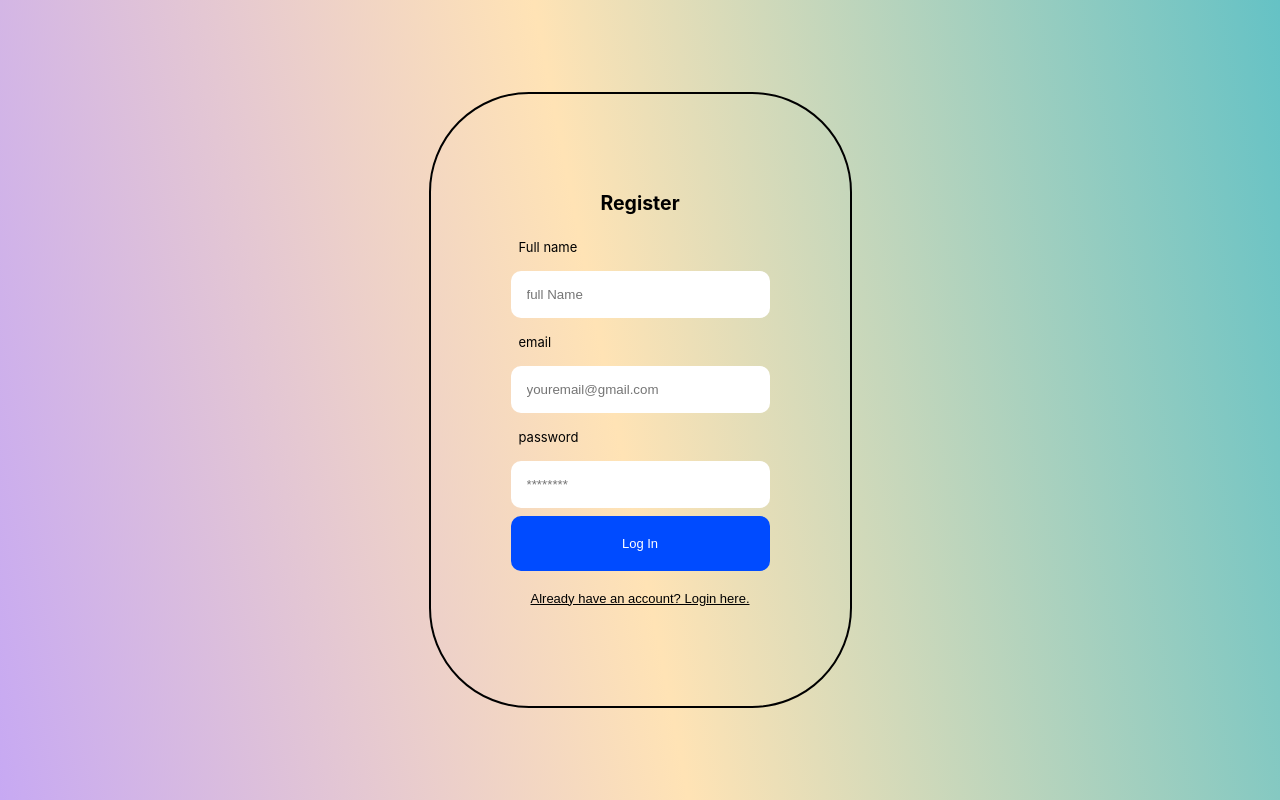
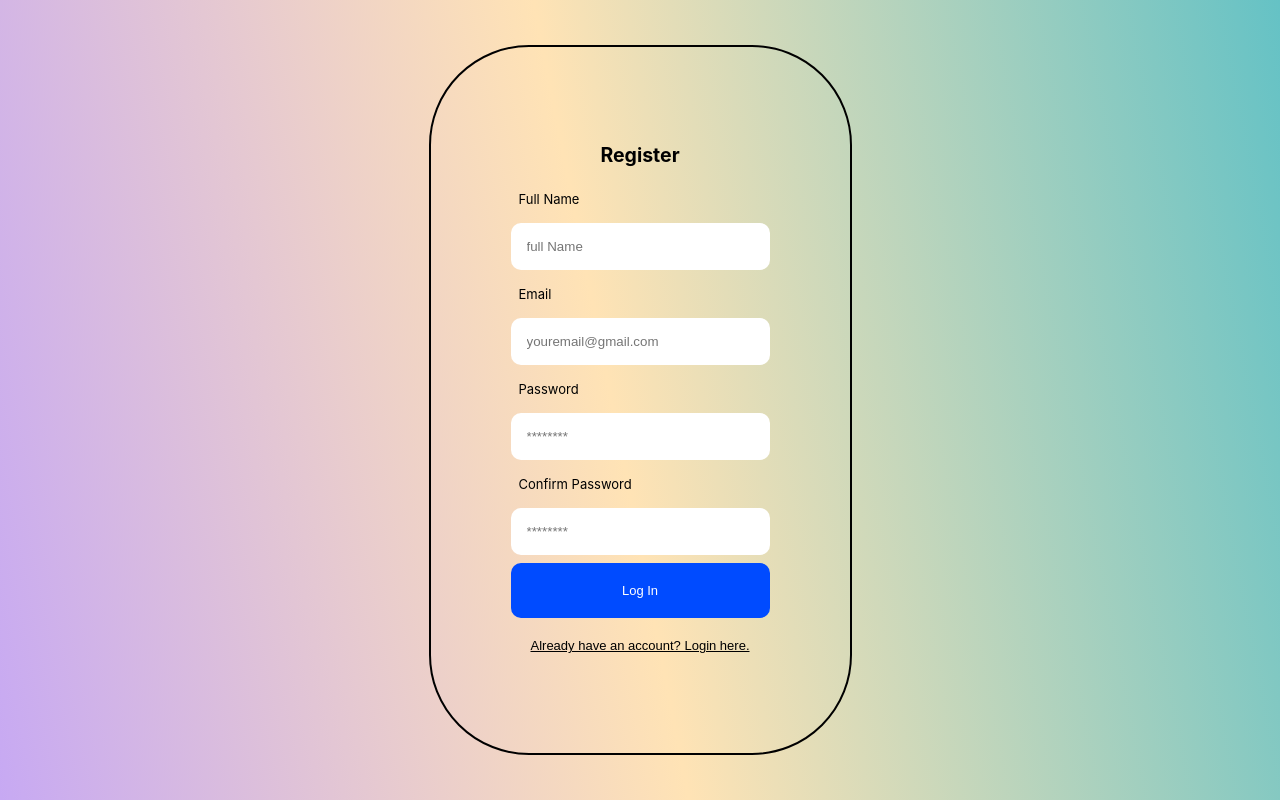
Before and after one commit to carinapadurariu/sq2025, a React (Create React App) app: page / in a window 1280 px wide. Both pictures are taken after a click on the button "Don't have an account? Register here.". Built offline with nearby package versions, Linux system fonts and the light colour scheme.

Commit message:
confirm password inserted

```diff
--- a/src/Register.jsx
+++ b/src/Register.jsx
@@ -4,6 +4,7 @@ export const Register = (props) => {
     const [email, setEmail] = useState('');
     const [pass, setPass] = useState('');
     const [name, setName] = useState('');
+    const [conf_pass, setConf_pass] = useState('');
 
     const handleSubmit = (e) => {
         e.preventDefault();
@@ -14,12 +15,14 @@ export const Register = (props) => {
         <div className="auth-form-container">
             <h2>Register</h2>
         <form className="register-form" onSubmit={handleSubmit}>
-            <label htmlFor="name">Full name</label>
+            <label htmlFor="name">Full Name</label>
             <input value={name} name="name" onChange={(e) => setName(e.target.value)} id="name" placeholder="full Name" />
-            <label htmlFor="email">email</label>
+            <label htmlFor="email">Email</label>
             <input value={email} onChange={(e) => setEmail(e.target.value)}type="email" placeholder="youremail@gmail.com" id="email" name="email" />
-            <label htmlFor="password">password</label>
+            <label htmlFor="password">Password</label>
             <input value={pass} onChange={(e) => setPass(e.target.value)} type="password" placeholder="********" id="password" name="password" />
+            <label htmlFor="password">Confirm Password</label>
+            <input value={conf_pass} onChange={(e) => setConf_pass(e.target.value)} type="confirm password" placeholder="********" id="confirm password" name="confirm password" />
             <button type="submit">Log In</button>
         </form>
         <button className="link-btn" onClick={() => props.onFormSwitch('login')}>Already have an account? Login here.</button>
```
